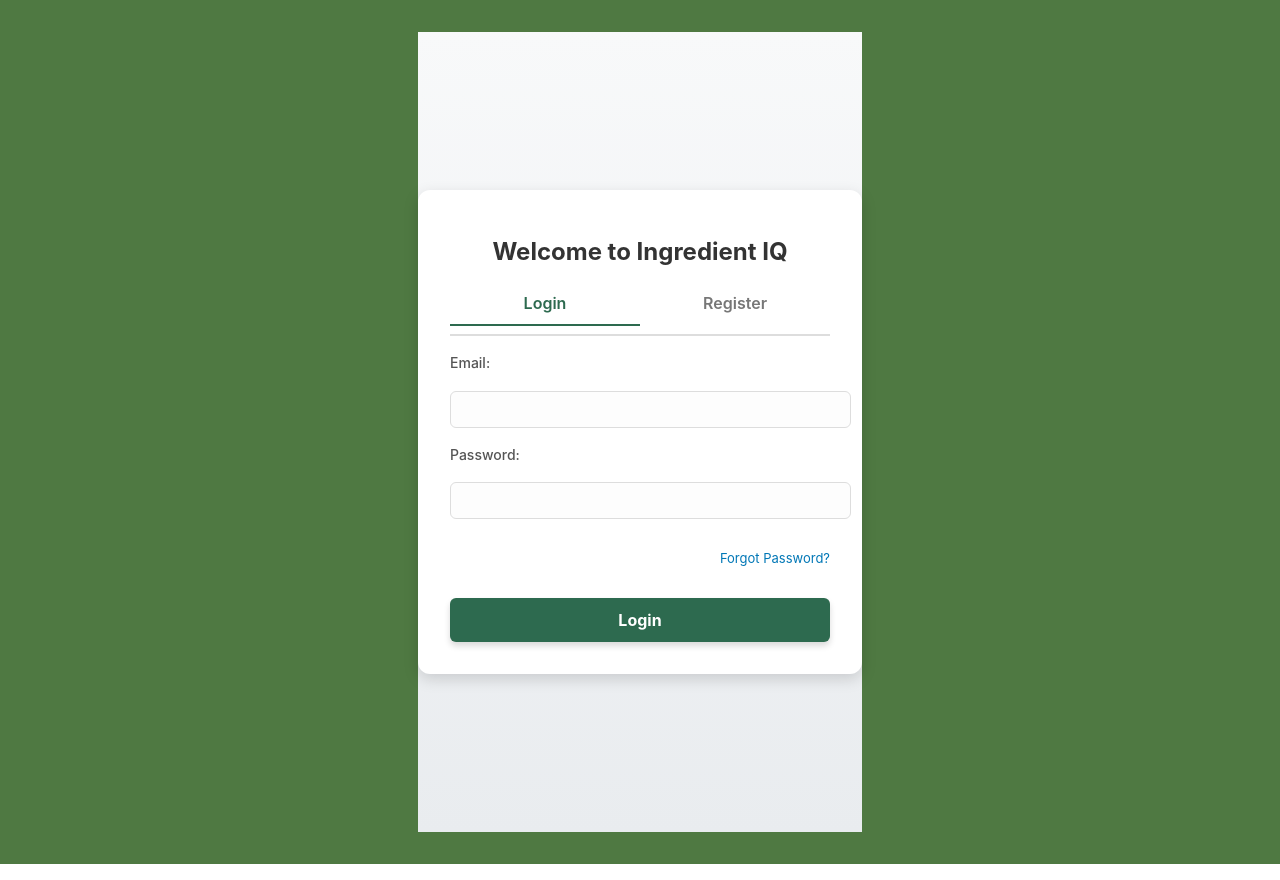
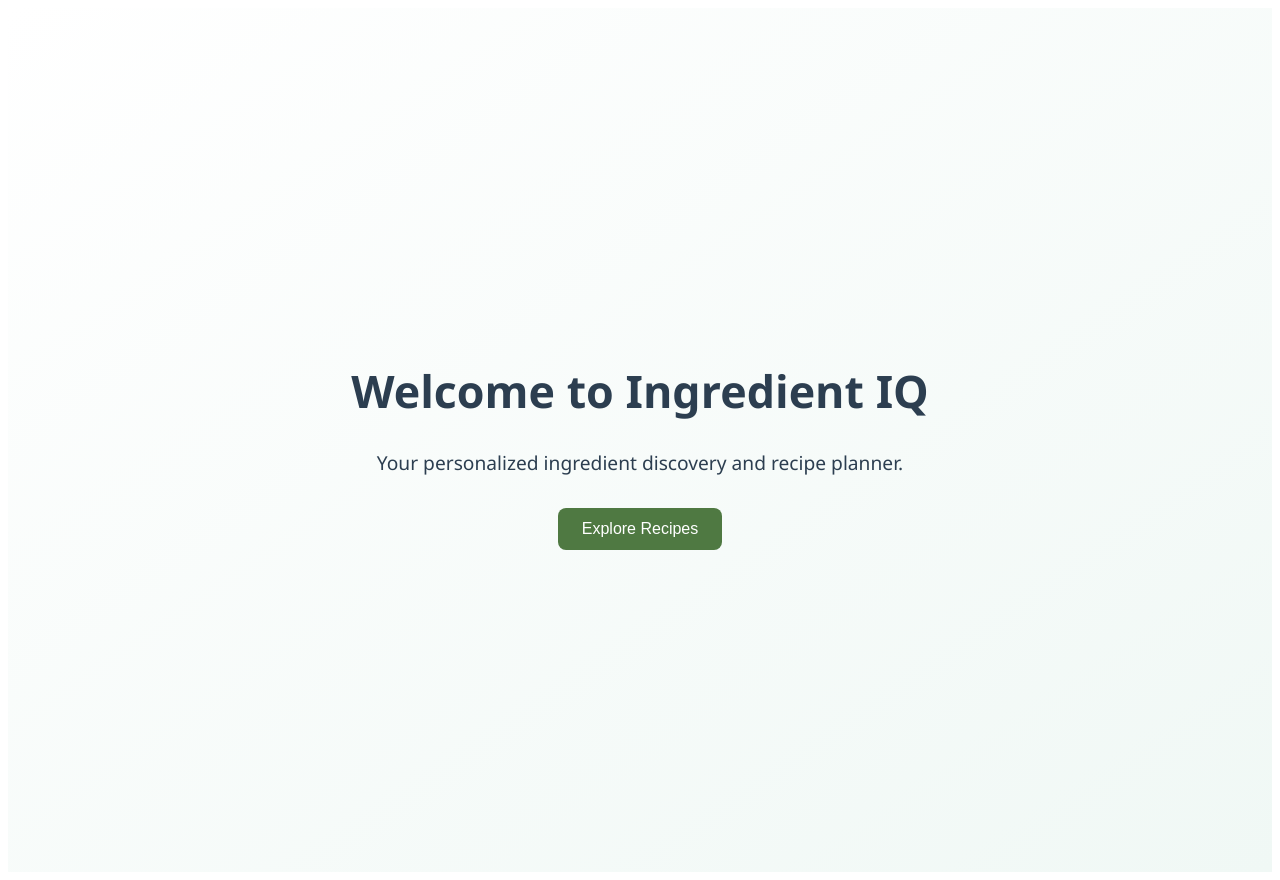
Before and after one commit to T4W25/IngredientIQ, a React (Vite) app in the folder client/: page /home in a window 1280 px wide. Built offline with nearby package versions, Linux system fonts and the light colour scheme.

Commit message:
Updated so after logging in Homepage shows up

```diff
--- a/client/package.json
+++ b/client/package.json
@@ -12,7 +12,8 @@
   "dependencies": {
     "axios": "^1.8.4",
     "react": "^19.0.0",
-    "react-dom": "^19.0.0"
+    "react-dom": "^19.0.0",
+    "react-router-dom": "^7.4.0"
   },
   "devDependencies": {
     "@eslint/js": "^9.21.0",
--- a/client/src/App.jsx
+++ b/client/src/App.jsx
@@ -1,35 +1,15 @@
-import { useState } from 'react'
-import reactLogo from './assets/react.svg'
-import viteLogo from '/vite.svg'
-import './App.css'
+import React from 'react';
+import { Routes, Route } from 'react-router-dom';
+import Auth from './components/authorization/Auth';
+import Home from './pages/home/Home'; // You can create this now
 
-function App() {
-  const [count, setCount] = useState(0)
+const App = () => {
+  return (
+    <Routes>
+      <Route path="/" element={<Auth />} />
+      <Route path="/home" element={<Home />} />
+    </Routes>
+  );
+};
 
-  return (
-    <>
-      <div>
-        <a href="https://vite.dev" target="_blank">
-          <img src={viteLogo} className="logo" alt="Vite logo" />
-        </a>
-        <a href="https://react.dev" target="_blank">
-          <img src={reactLogo} className="logo react" alt="React logo" />
-        </a>
-      </div>
-      <h1>Vite + React</h1>
-      <div className="card">
-        <button onClick={() => setCount((count) => count + 1)}>
-          count is {count}
-        </button>
-        <p>
-          Edit <code>src/App.jsx</code> and save to test HMR
-        </p>
-      </div>
-      <p className="read-the-docs">
-        Click on the Vite and React logos to learn more
-      </p>
-    </>
-  )
-}
-
-export default App
+export default App;
--- a/client/src/components/authorization/Auth.jsx
+++ b/client/src/components/authorization/Auth.jsx
@@ -1,5 +1,6 @@
 import React, { useState } from "react";
 import "./Auth.css";
+import { useNavigate } from "react-router-dom";
 import axios from "axios";
 import API_BASE_URL from "../../api/api"; // ✅ Import API base URL
 import { registerUser, loginUser } from "../../api/api"; // ✅ Correct import
@@ -19,6 +20,7 @@ const Auth = () => {
     setFormData({ ...formData, [e.target.name]: e.target.value });
   };
 
+  const navigate = useNavigate();
   const handleSubmit = async (e) => {
     e.preventDefault();
     setError("");
@@ -39,6 +41,7 @@ const Auth = () => {
       if (response.data.token) {
         localStorage.setItem("token", response.data.token);
         alert("✅ Registration successful!");
+        navigate("/home"); //
       } else if (response.data.message) {
         alert(response.data.message); // Show success message if no token
       } else {
--- a/client/src/main.jsx
+++ b/client/src/main.jsx
@@ -1,11 +1,12 @@
-import { StrictMode } from 'react'
-import { createRoot } from 'react-dom/client'
-import Auth from "./components/authorization/Auth";
-import './index.css'
-import App from './App.jsx'
+import React from 'react';
+import ReactDOM from 'react-dom/client';
+import App from './App';
+import { BrowserRouter } from 'react-router-dom';
 
-createRoot(document.getElementById('root')).render(
-  <StrictMode>
-    <Auth />
-  </StrictMode>,
-)
+ReactDOM.createRoot(document.getElementById('root')).render(
+  <React.StrictMode>
+    <BrowserRouter>
+      <App />
+    </BrowserRouter>
+  </React.StrictMode>
+);
--- a/client/src/pages/home/Home.css
+++ b/client/src/pages/home/Home.css
@@ -0,0 +1,36 @@
+.home-container {
+    height: 100vh;
+    display: flex;
+    flex-direction: column;
+    justify-content: center;
+    align-items: center;
+    background: linear-gradient(to bottom right, #ffffff, #f0f8f5);
+    color: #2c3e50;
+    font-family: "Segoe UI", sans-serif;
+    padding: 2rem;
+  }
+
+  .home-container h1 {
+    font-size: 2.8rem;
+    margin-bottom: 0.5rem;
+  }
+
+  .home-container p {
+    font-size: 1.2rem;
+    margin-bottom: 2rem;
+  }
+
+  .home-container button {
+    padding: 0.75rem 1.5rem;
+    font-size: 1rem;
+    background-color: #4f7942;
+    color: white;
+    border: none;
+    border-radius: 8px;
+    cursor: pointer;
+    transition: background 0.3s ease;
+  }
+
+  .home-container button:hover {
+    background-color: #3b5d33;
+  }
--- a/client/src/pages/home/Home.jsx
+++ b/client/src/pages/home/Home.jsx
@@ -0,0 +1,14 @@
+import React from "react";
+import "./Home.css";
+
+const Home = () => {
+  return (
+    <div className="home-container">
+      <h1>Welcome to Ingredient IQ</h1>
+      <p>Your personalized ingredient discovery and recipe planner.</p>
+      <button onClick={() => alert("Feature coming soon!")}>Explore Recipes</button>
+    </div>
+  );
+};
+
+export default Home;
```
Also changed, not shown: 1 other file (tests, documents, lock files or other folders).
